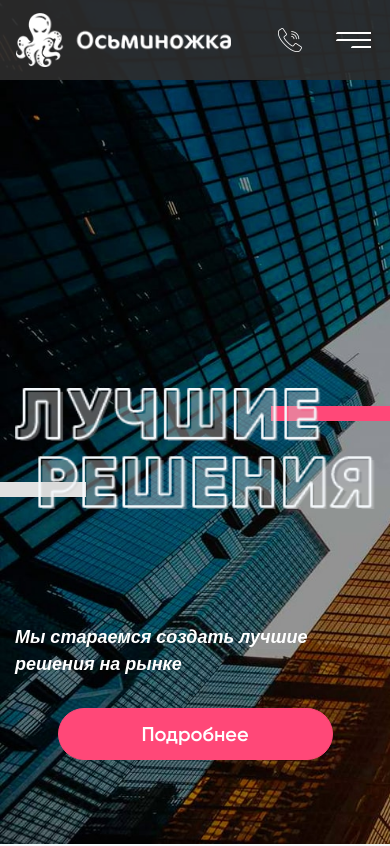
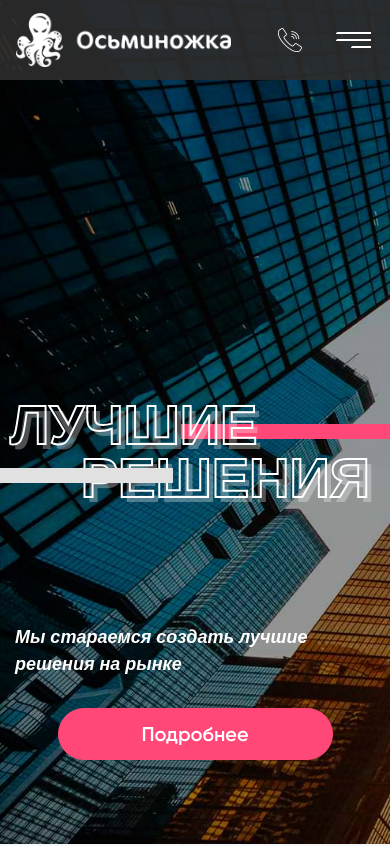
Before and after one commit to AlexWebUa/osminog, a website: page index.html in a window 390 px wide. Shown: the top 846 px of the page. Drawn offline with Linux system fonts and the light colour scheme; a web font is replaced by a local one.

Commit message:
Fixes round 4

```diff
--- a/index.html
+++ b/index.html
@@ -25,7 +25,7 @@
     <meta content="assets/img/favicon/ms-icon-144x144.png" name="msapplication-TileImage">
     <meta content="#ff4878" name="theme-color">
 
-    <link href="css/main.min.css?v=0.2" rel="stylesheet">
+    <link href="css/main.min.css?v=0.3" rel="stylesheet">
     <link href="assets/libs/wow/animate.css" rel="stylesheet">
     <link href="assets/libs/nSelect/jquery.nselect.css" rel="stylesheet">
 </head>
@@ -44,8 +44,7 @@
             <span class="navbar-toggler-icon"></span>
         </button>
         <div class="collapse navbar-collapse" id="navbarCollapse">
-            <span aria-controls="navbarCollapse" class="navbar-toggler close" data-target="#navbarCollapse"
-                  data-toggle="collapse" type="button">&times;</span>
+            <span aria-controls="navbarCollapse" class="navbar-toggler close" data-target="#navbarCollapse" data-toggle="collapse">&times;</span>
             <ul class="pages navbar-nav justify-content-between">
                 <li class="nav-item">
                     <a href="team.html">Команда</a>
@@ -248,8 +247,23 @@
     <div class="container">
         <div class="best-solutions d-flex justify-content-center">
             <div class="pink-line wow fadeInRightBig" data-wow-delay="1s"></div>
-            <img alt="Best solutions" class="wow fadeInDownBig desktop-only" src="assets/img/best_solutions.png">
-            <img alt="Best solutions" class="wow fadeInDownBig mobile-only" src="assets/img/best_solutions_mobile.png">
+            <div class="wow fadeInDownBig title">
+                <span class="best">
+                    Лучшие
+                </span>
+                <span class="best-copy">
+                    Лучшие
+                </span>
+
+                <span class="solutions">
+                    Решения
+                </span>
+                <span class="solutions-copy">
+                    Решения
+                </span>
+            </div>
+            <!--<img alt="Best solutions" class="wow fadeInDownBig desktop-only" src="assets/img/best_solutions.png">
+            <img alt="Best solutions" class="wow fadeInDownBig mobile-only" src="assets/img/best_solutions_mobile.png">-->
             <div class="white-line wow fadeInLeftBig" data-wow-delay="1s"></div>
         </div>
         <div class="bottom-plank d-md-flex justify-content-around align-items-center wow fadeIn" data-wow-delay="2s"
@@ -961,7 +975,10 @@
 <script src="assets/libs/jquery.maskedinput/jquery.maskedinput.min.js"></script>
 <script>
     new WOW({
-        offset: 15
+        offset: 15,
+        callback: (box) => {
+            console.log(box);
+        }
     }).init();
 
     $('.select-wrap select').nSelect({
@@ -973,3 +990,10 @@
 <script src="js/main.js"></script>
 </body>
 </html>
+
+<!--(DONE)Best solutions not a text-->
+<!--(DONE)First screen height-->
+<!--(DONE)Wierd close at menu-->
+<!--(DONE)Max height of expanded menu > phone height (not scrolling)-->
+<!--Wierd height of form-->
+<!--ForClients floating on form-->
--- a/js/main.js
+++ b/js/main.js
@@ -1,3 +1,7 @@
+/* Mobile hack for correct vh calculation */
+let vh = window.innerHeight * 0.01;
+document.documentElement.style.setProperty('--vh', `${vh}px`);
+
 /* Functions */
 let formsData = {};
 
--- a/sass/common.scss
+++ b/sass/common.scss
@@ -116,6 +116,7 @@ button.btn-fill {
         padding: 25px;
         font-family: "Gilroy Medium", sans-serif;
         font-size: 18px;
+        height: 51px;
 
         &:focus {
             box-shadow: none;
@@ -130,6 +131,7 @@ button.btn-fill {
 
         .nselect {
             width: 100%;
+            height: 100%;
 
             .nselect__head {
                 background: transparent;
@@ -311,6 +313,9 @@ header {
                 }
             }
         }
+        .close {
+            text-shadow: none;
+        }
     }
 
     .navbar-collapse.show, .navbar-collapse.collapsing {
@@ -318,6 +323,8 @@ header {
         border-radius: 23px;
         background: white;
         position: relative;
+        max-height: 75vh;
+        overflow: scroll;
 
         .close {
             position: absolute;
@@ -325,7 +332,6 @@ header {
             top: 8px;
             font-size: 22px;
         }
-
 
         .pages {
             margin: 10px 0;
--- a/sass/main.scss
+++ b/sass/main.scss
@@ -28,19 +28,56 @@
         .pink-line {
             background-color: $main-pink;
             right: 0;
-            top: 15.5%;
-            width: 66%;
+            top: 20%;
+            width: 62%;
         }
 
-        img {
-            z-index: 1;
+        .title {
+            position: relative;
+            font-family: "Gilroy Black", sans-serif;
+            color: white;
+            font-size: 13rem;
+            text-transform: uppercase;
+            display: flex;
+            flex-direction: column;
+            line-height: 95%;
+            width: 100%;
+            font-weight: 900;
+
+            .best, .solutions {
+                opacity: 0.3;
+            }
+
+            .best {
+                align-self: flex-start;
+            }
+
+            .solutions {
+                align-self: flex-end;
+            }
+
+            .best-copy, .solutions-copy {
+                position: absolute;
+                -webkit-text-fill-color: transparent;
+                -webkit-text-stroke: 2px white;
+            }
+
+            .best-copy {
+                top: -10px;
+                left: -10px;
+            }
+
+            .solutions-copy {
+                bottom: 10px;
+                right: 10px;
+            }
         }
 
         .white-line {
             background-color: #e1e1e1;
             left: 0;
-            bottom: 20%;
-            width: 67.8%;
+            bottom: 25%;
+            width: 66%;
         }
     }
 
@@ -590,7 +627,6 @@
         }
     }
 
-
 }
 
 #clients {
--- a/sass/media.scss
+++ b/sass/media.scss
@@ -132,7 +132,8 @@
     }
 
     #first-screen {
-        height: 100vh;
+        max-height: 100vh;
+        max-height: calc(var(--vh, 1vh) * 100);
         padding: 0;
 
         & > .container {
@@ -143,23 +144,31 @@
         }
 
         .best-solutions {
-            img {
-                width: 100%;
+            .title {
+                font-size: 3.5rem;
+                .best-copy {
+                    top: -5px;
+                    left: -5px;
+                }
+
+                .solutions-copy {
+                    bottom: 5px;
+                    right: 5px;
+                }
             }
-
             .pink-line, .white-line {
                 height: 15px !important;
             }
 
             .pink-line {
                 right: -15px;
-                width: 33%;
+                width: 58%;
             }
 
             .white-line {
                 left: -15px;
-                bottom: 10%;
-                width: 24%;
+                bottom: 25%;
+                width: 48%;
             }
         }
 
@@ -490,8 +499,8 @@
 
     #first-screen {
         .best-solutions {
-            img {
-                width: 100%;
+            .title {
+                font-size: 8rem;
             }
 
             .pink-line, .white-line {
@@ -817,10 +826,8 @@
 
     #first-screen {
         .best-solutions {
-            width: 80%;
-
-            img {
-                width: 100%;
+            .title {
+                font-size: 10rem;
             }
         }
 
@@ -1100,10 +1107,9 @@
     }
 
     #first-screen {
-
         .best-solutions {
-            img {
-                width: 100%;
+            .title {
+                font-size: 11rem;
             }
         }
 
@@ -1117,11 +1123,13 @@
     }
 
     #first-screen .best-solutions .pink-line {
-        width: 68%;
+        top: 20%;
+        width: 69%;
     }
 
     #first-screen .best-solutions .white-line {
-        width: 70.3%;
+        width: 69%;
+        bottom: 25%;
     }
 
     #services {
```
Also changed, not shown: css/common.min.css, css/main.min.css, css/media.min.css.
